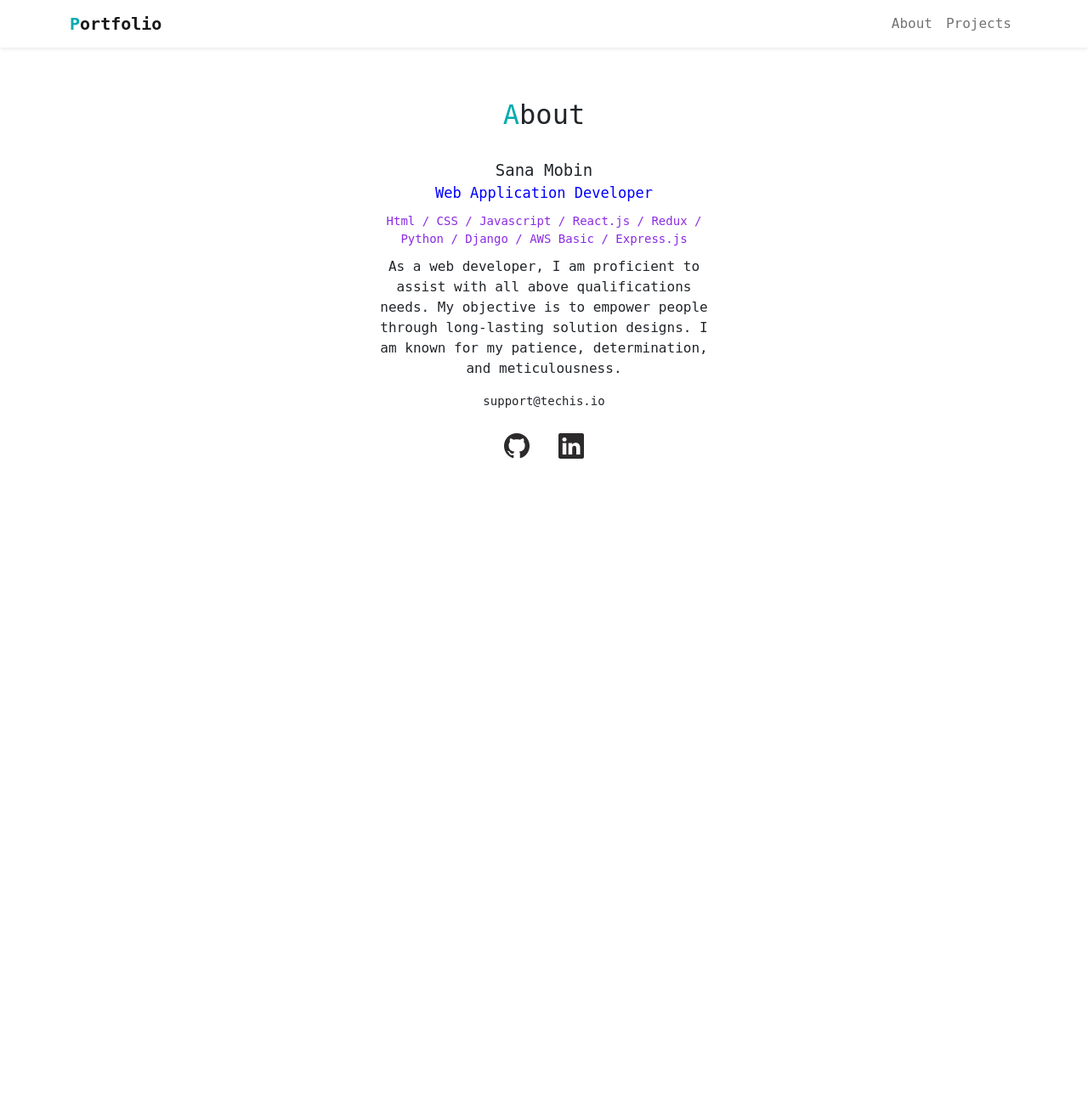
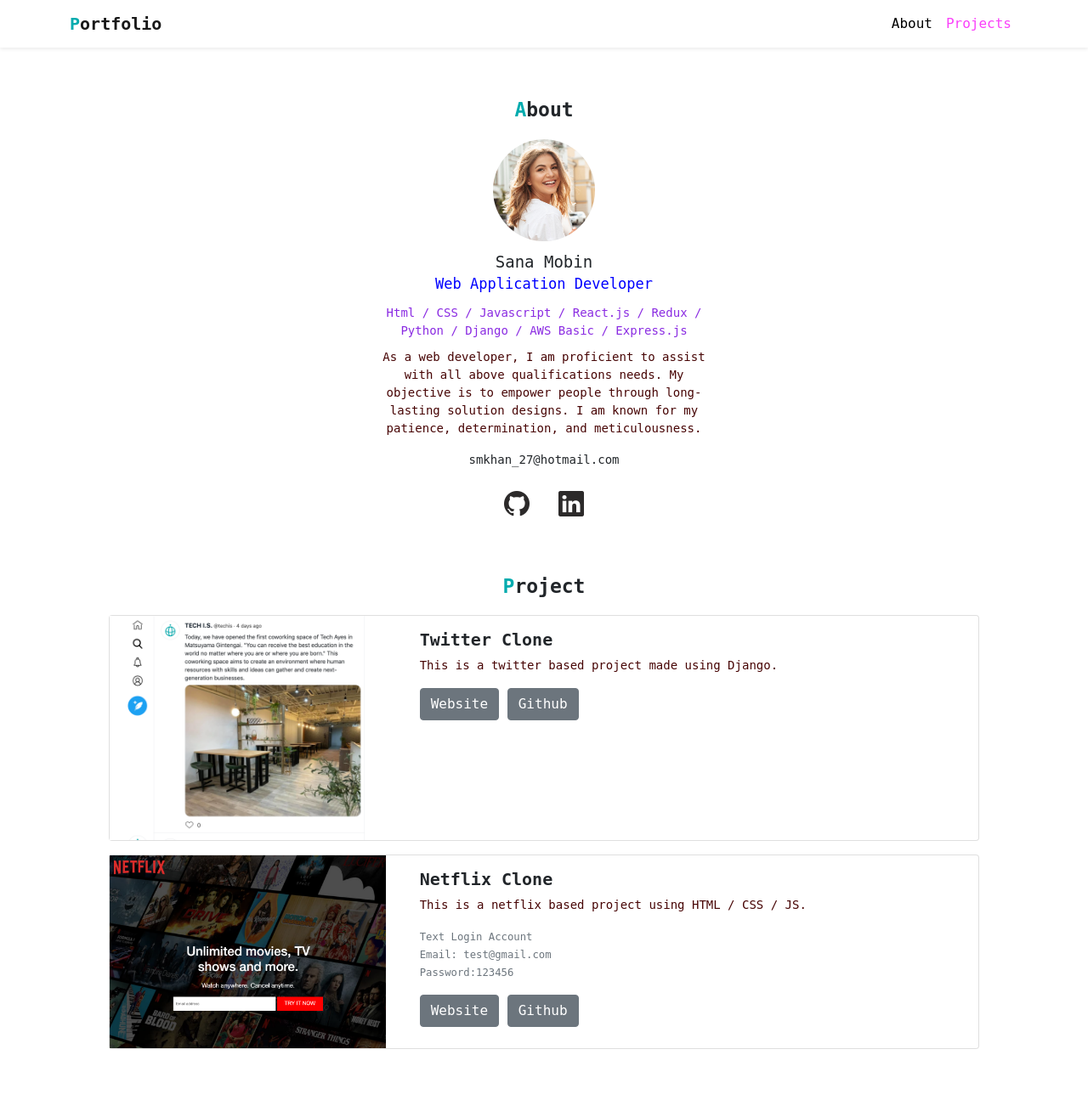
Before and after one commit to sana-khan27/PORTFOLIO, a PHP site: page / in a window 1280 px wide. Shown: the whole page at 85% size. Before the commit the page ends 540 px from the top, so only its background shows below. Run offline with PHP 8.4, Linux system fonts and the light colour scheme; some libraries are stand-ins or nearby versions.

Commit message:
Created the project section , designing template completed.

```diff
--- a/index.html
+++ b/index.html
@@ -1,5 +1,6 @@
 <!doctype html>
 <html lang="en">
+
 
 <head>
    <meta charset="utf-8">
@@ -26,30 +27,77 @@
           <a class="nav-link font-black"  href="#about">About</a>
         </li>
         <li class="nav-item">
-          <a class="nav-link font-black"  href="#projects">Projects</a>
+          <a class="nav-link font-pink"  href="#projects">Projects</a>
         </li>
-      </ul>
+     </ul>
     </div>
   </div>
 </nav>
 
 <div id="about">
    <h2><span class="font-primary">A</span>bout</h2>
-   <img src="">
+   <img src="images/sample-woman.jpg">
    <div class="name">Sana Mobin</div>
    <div class="vocation">Web Application Developer</div>
    <div class="skills">Html / CSS / Javascript / React.js / Redux / Python / Django / AWS Basic / Express.js</div>
    <p>
       As a web developer, I am proficient to assist with all above qualifications needs. My objective is to empower people through long-lasting solution designs. I am known for my patience, determination, and meticulousness.
    </p>
-   <div class="email">support@techis.io</div>
+   <div class="email">smkhan_27@hotmail.com</div>
    <div class="icons">
        <a href="a"><i class="bi bi-github"></i></a>
        <a href="a"><i class="bi bi-linkedin ms-3"></i></a>
 
+    </div>
+ </div>
+
+<div id="project">
+    <h2><span class="font-primary">P</span>roject</h2>
+
+<div class="card mb-3">
+  <div class="row">
+    <div class="col-md-4">
+      <img src="images/project-twitter.png" alt="Twitter Project">
+    </div>
+    <div class="col-md-8">
+      <div class="card-body">
+        <h5 class="card-title">Twitter Clone</h5>
+        <p class="card-text">This is a twitter based project made using Django.</p>
+        <a href="#" target="_blank" class="btn btn-secondary">Website</a>
+        <a href="#" target="_blank" class="btn btn-secondary">Github</a>
+      </div>
+    </div>
+  </div>
+</div>
+
+<div class="card mb-3">
+  <div class="row">
+    <div class="col-md-4">
+      <img src="images/project-netflix.png" alt="Netflix Project">
+    </div>
+    <div class="col-md-8">
+      <div class="card-body">
+        <h5 class="card-title">Netflix Clone</h5>
+        <p class="card-text">This is a netflix based project using HTML / CSS / JS.</p>
+        <p class="card-text"><small class="text-muted">
+           Text Login Account <br>
+           Email: test@gmail.com <br>
+           Password:123456
+        </small></p>
+        <a href="#" target="_blank" class="btn btn-secondary">Website</a>
+        <a href="#" target="_blank" class="btn btn-secondary">Github</a>
+      </div>
+    </div>
+  </div>
+</div>
+
+
+</div>
+
+
+<script src="https://cdn.jsdelivr.net/npm/bootstrap@5.0.0-beta2/dist/js/bootstrap.bundle.min.js" integrity="sha384-b5kHyXgcpbZJO/tY9Ul7kGkf1S0CWuKcCD38l8YkeH8z8QjE0GmW1gYU5S9FOnJ0" crossorigin="anonymous"></script>
+
 
 </body>
 
-
-<script src="https://cdn.jsdelivr.net/npm/bootstrap@5.0.0-beta2/dist/js/bootstrap.bundle.min.js" integrity="sha384-b5kHyXgcpbZJO/tY9Ul7kGkf1S0CWuKcCD38l8YkeH8z8QjE0GmW1gYU5S9FOnJ0" crossorigin="anonymous"></script>
 </html>
--- a/style.css
+++ b/style.css
@@ -3,6 +3,7 @@
 COMMON
 
 ****************/
+
 body{
     font-family:"monospace",sans-serif;
 }
@@ -15,6 +16,26 @@
     font-size: 20px;
     font-weight: bold;
 }
+p{
+    font-size: 14px;
+    color: rgb(71, 4, 4);
+}
+
+h2{
+    font-weight: bold;
+    font-size: 23px;
+    margin-bottom: 20px;
+}
+
+
+a.font-pink{
+    color: #fa40fa !important;
+}
+
+a.font-black{
+    color: #000 !important;
+}
+
 /*****************
 
 ABOUT
@@ -58,3 +79,24 @@
 #about .icons a{
     color: rgb(44, 42, 42);
 }
+
+/***************************
+
+PROJECT
+
+***************************/
+#project{
+    margin: 60px auto;
+    width:80% ;
+}
+
+#project h2{
+    text-align: center;
+}
+#project .card img{
+    width: 100%;
+}
+
+#project .card-title{
+    font-weight: bold;
+}
```
